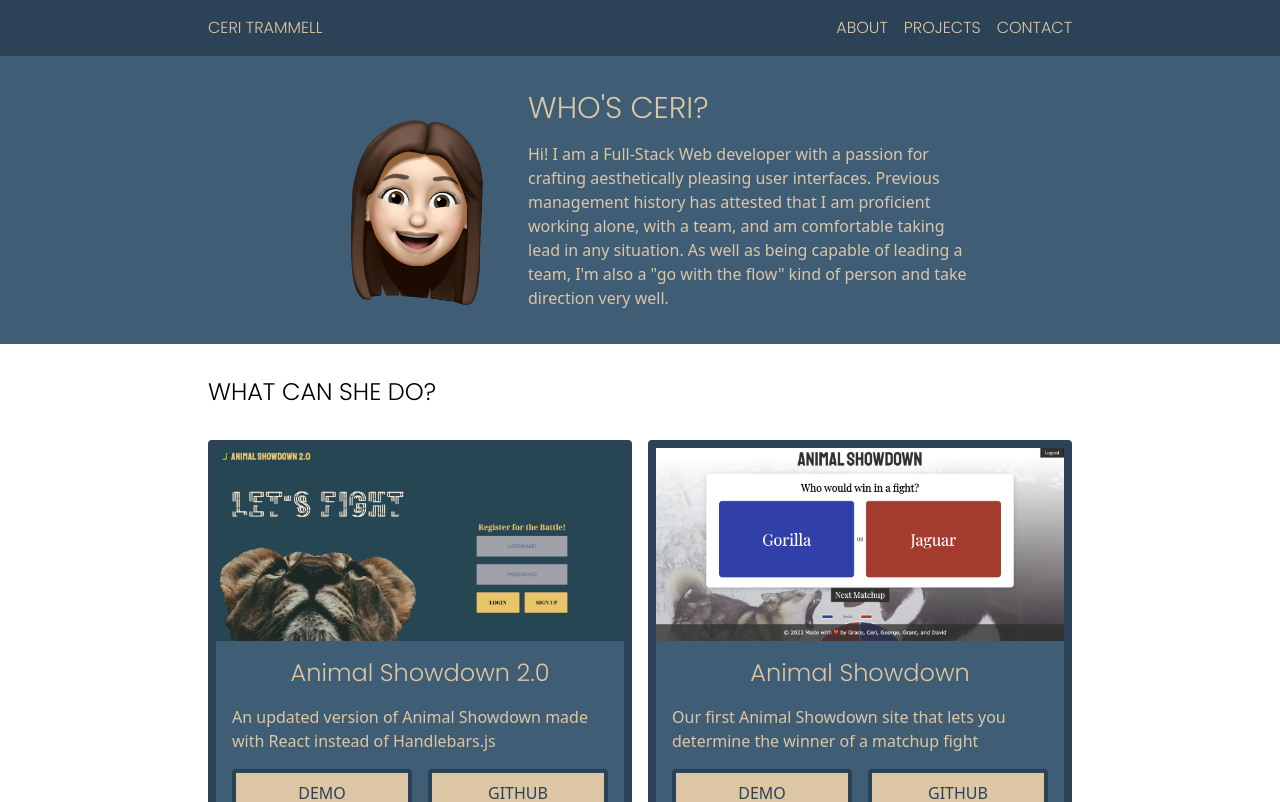
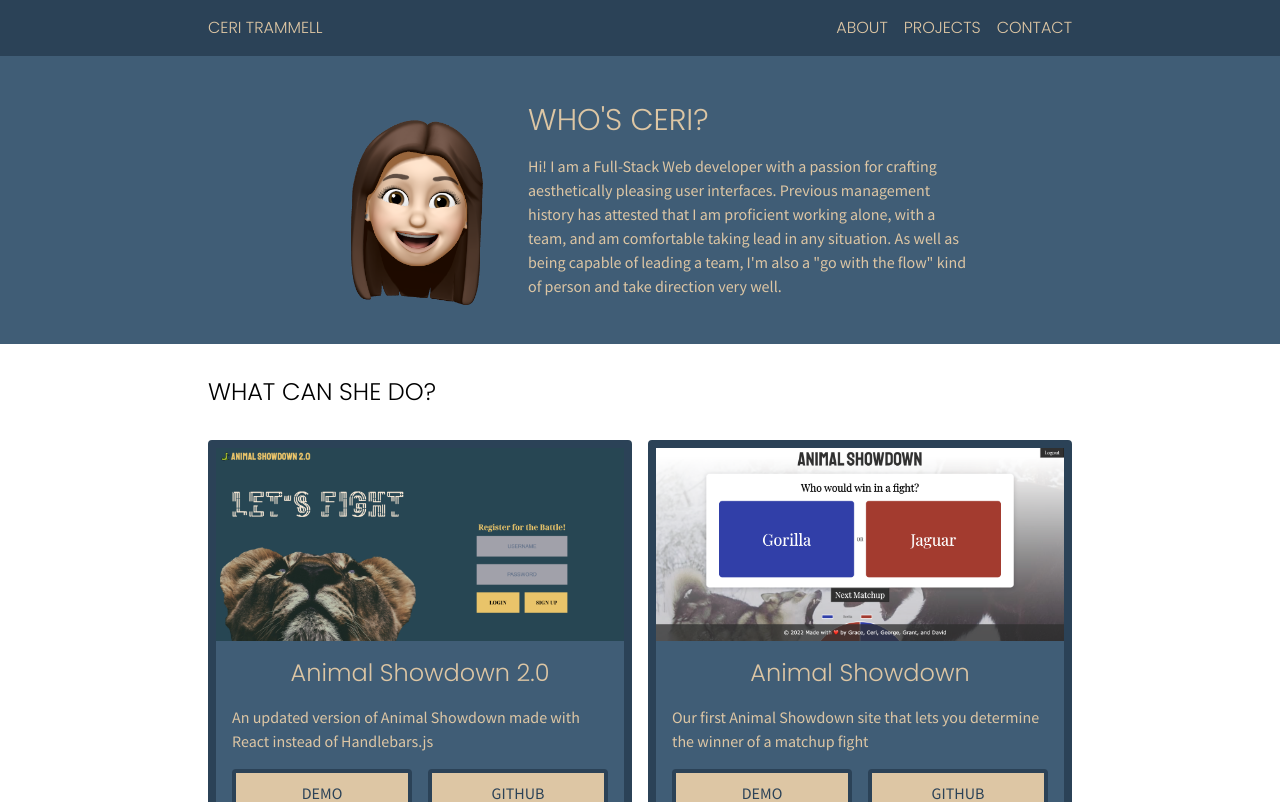
Before and after one commit to cerihaf/portfolio, a Next.js app: page / in a window 1280 px wide. Shown: the top 802 px of the page. Built offline with nearby package versions, Linux system fonts and the light colour scheme.

Commit message:
fixed css build errors

```diff
--- a/tailwind.config.js
+++ b/tailwind.config.js
@@ -6,7 +6,7 @@
   theme: {
     fontFamily: {
       brand: "'Poppins', sans-serif",
-      body: "'Source Sans Pro', sans-serif'",
+      body: "'Source Sans Pro', sans-serif",
     },
     extend: {
       colors: {
```
